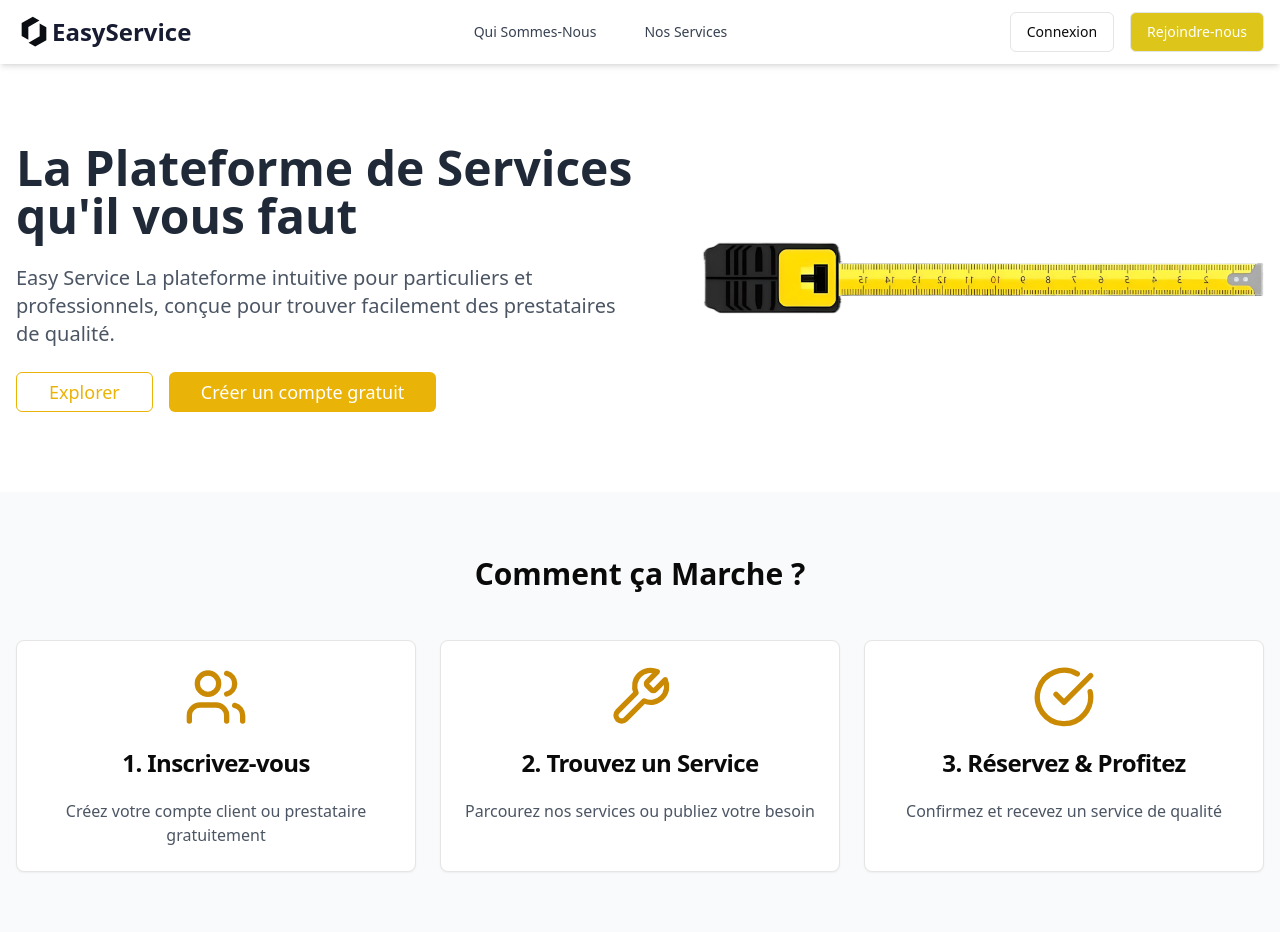
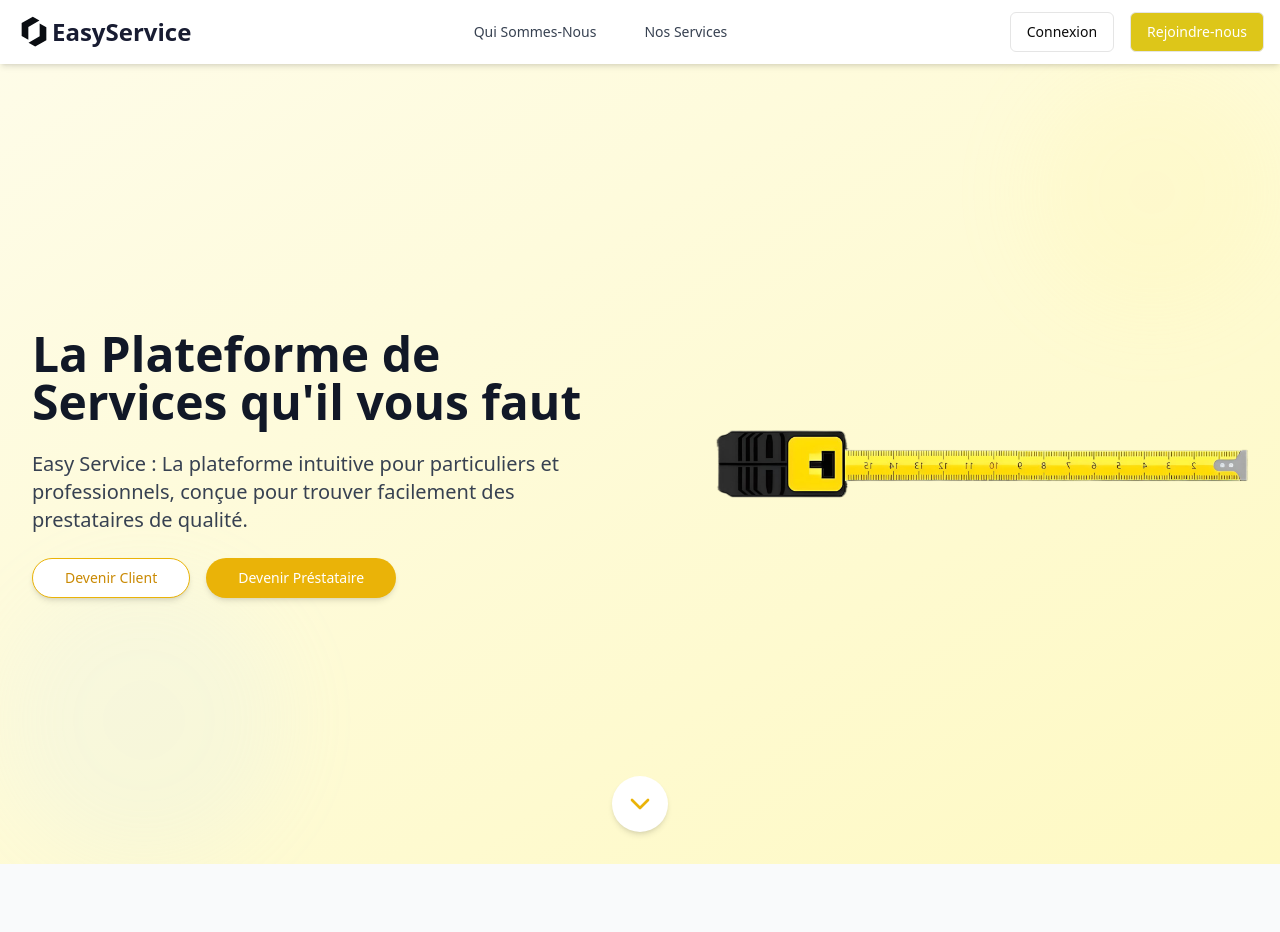
Before and after one commit to khaireddine24/EasyService-App, a React (Vite) app in the folder frontend/: page / in a window 1280 px wide. Shown: the top 932 px of the page. Built offline with nearby package versions, Linux system fonts and the light colour scheme.

Commit message:
Fix-Some_Errors

```diff
--- a/frontend/src/Home/index.jsx
+++ b/frontend/src/Home/index.jsx
@@ -6,65 +6,126 @@ import {
   Briefcase,
   Wrench,
   Clock,
+  ChevronDown,
 } from 'lucide-react';
 
 import ServiceCard from '@/components/ServiceCard';
 import { CommentCaMarche, EasyService } from '@/constants/constants';
 
-const Home = () => {
-  const scrollToServices = () => {
+// Nouveau composant Hero Section
+const HeroSection = () => {
+  const scrollToNextSection = () => {
     document
-      .getElementById('nos-services')
-      ?.scrollIntoView({ behavior: 'smooth' });
-  };
-
-  const scrollToAboutUs = () => {
-    document
-      .getElementById('qui-sommes-nous')
+      .getElementById('comment-ca-marche')
       ?.scrollIntoView({ behavior: 'smooth' });
   };
 
   return (
-    <div className="overflow-x-hidden">
-      {/* Hero Section */}
-      <section className="bg-white">
-        <div className="container mx-auto px-4 py-12 md:py-20 flex flex-col-reverse md:flex-row items-center justify-between">
-          <div className="text-center md:text-left w-full md:w-1/2 space-y-6">
-            <h1 className="text-3xl md:text-5xl font-bold mb-4 text-gray-800">
+    <section className="relative min-h-screen bg-gradient-to-br from-yellow-50 to-yellow-100 flex items-center justify-center overflow-hidden">
+      {/* Decorative Background Elements */}
+      <div className="absolute top-0 left-0 w-full h-full opacity-10 pointer-events-none">
+        <div className="absolute top-0 right-0 w-64 h-64 bg-yellow-200 rounded-full mix-blend-multiply filter blur-2xl animate-blob"></div>
+        <div className="absolute bottom-0 left-0 w-72 h-72 bg-blue-200 rounded-full mix-blend-multiply filter blur-2xl animate-blob animation-delay-2000"></div>
+      </div>
+
+      <div className="container mx-auto px-4 py-12 flex flex-col-reverse md:flex-row items-center justify-between relative z-10">
+        <div className="text-center md:text-left w-full md:w-1/2 space-y-6 px-4">
+          <h1 className="text-4xl md:text-5xl font-extrabold mb-4 text-gray-900 leading-tight">
             La Plateforme de Services qu'il vous faut
           </h1>
-            <p className="text-base md:text-xl mb-6 text-gray-600 max-w-2xl">
-              Easy Service La plateforme intuitive pour particuliers et
-              professionnels, conçue pour trouver facilement des prestataires de
-              qualité.
+          <p className="text-lg md:text-xl mb-6 text-gray-700 max-w-2xl">
+            Easy Service : La plateforme intuitive pour particuliers et professionnels,
+            conçue pour trouver facilement des prestataires de qualité.
           </p>
           <div className="flex flex-col sm:flex-row space-y-4 sm:space-y-0 sm:space-x-4 justify-center md:justify-start">
+            <Link to={'/Register?role=client'} className="w-full sm:w-auto">
               <Button
                 variant="outline"
-                className="w-full sm:w-auto text-yellow-500 hover:text-yellow-600 py-3 px-8 rounded-md text-lg border border-yellow-500"
-                onClick={scrollToServices}
+                className="w-full sm:w-auto
+                  text-yellow-600
+                  hover:bg-yellow-50
+                  border-yellow-500
+                  hover:border-yellow-600
+                  py-3 px-8
+                  rounded-full
+                  transition-all
+                  duration-300
+                  shadow-md
+                  hover:shadow-lg"
               >
-                Explorer
+                Devenir Client
               </Button>
-              <Link to={'/role-option'} className="w-full sm:w-auto">
-                <Button className="w-full sm:w-auto bg-yellow-500 hover:bg-yellow-600 text-white py-3 px-8 rounded-md text-lg">
-                  Créer un compte gratuit
+            </Link>
+            <Link to={'/Register?role=prestataire'} className="w-full sm:w-auto">
+              <Button
+                className="w-full sm:w-auto
+                  bg-yellow-500
+                  hover:bg-yellow-600
+                  text-white
+                  py-3 px-8
+                  rounded-full
+                  transition-all
+                  duration-300
+                  shadow-md
+                  hover:shadow-lg"
+              >
+                Devenir Préstataire
               </Button>
             </Link>
           </div>
         </div>
-          <div className="w-full md:w-1/2 mb-8 md:mb-0 flex justify-center">
+        <div className="w-full md:w-1/2 mb-8 md:mb-0 flex justify-center px-4">
           <img
             src="/images/ServIcon.png"
             alt="Service Icon"
-              className="max-w-full h-auto md:ml-[10%] w-3/4 md:w-full"
+            className="max-w-full h-auto md:ml-[10%] w-3/4 md:w-full
+              transition-transform
+              duration-500
+              hover:scale-105
+              transform
+              hover:-rotate-3"
           />
         </div>
       </div>
+
+      {/* Scroll Button */}
+      <div className="absolute bottom-8 left-1/2 transform -translate-x-1/2">
+        <button
+          onClick={scrollToNextSection}
+          className="group relative p-3 rounded-full
+            bg-white
+            shadow-md
+            hover:bg-yellow-50
+            transition-all
+            duration-300
+            ease-in-out
+            focus:outline-none
+            focus:ring-2
+            focus:ring-yellow-500
+            focus:ring-opacity-50"
+        >
+          <ChevronDown
+            size={32}
+            className="text-yellow-500
+              group-hover:text-yellow-600
+              group-hover:translate-y-1
+              transition-all
+              duration-300"
+          />
+        </button>
+      </div>
     </section>
+  );
+};
+
+const Home = () => {
+  return (
+    <div className="overflow-x-hidden">
+      {/* Hero Section Fullscreen */}
+      <HeroSection />
 
       {/* Comment ça marche */}
-      <section className="py-12 md:py-16 bg-gray-50">
+      <section id="comment-ca-marche" className="py-12 md:py-16 bg-gray-50">
         <div className="container mx-auto px-4">
           <h2 className="text-2xl md:text-3xl font-bold text-center mb-8 md:mb-12">
             Comment ça Marche ?
```
Lines whose indentation alone changed are shown as unchanged.
